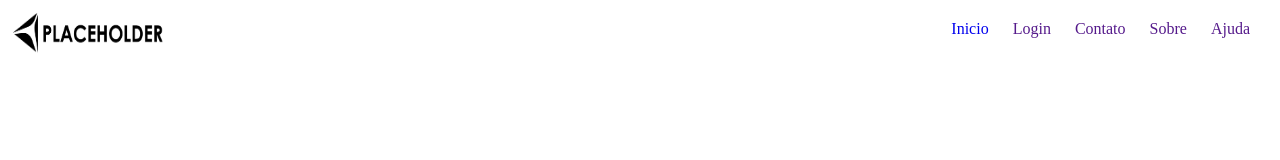
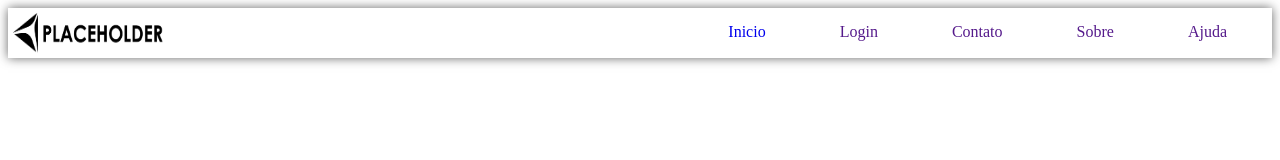
Before and after one commit to caiobruno147/Trabalho, a plain HTML site: page Cabeçalho_1.html in a window 1280 px wide. Drawn offline with Linux system fonts and the light colour scheme.

Commit message:
acho que deu certo

```diff
--- a/css/cabeçalho_1.css
+++ b/css/cabeçalho_1.css
@@ -3,6 +3,7 @@
    border: 2px;
    display: flex;
    justify-content: space-between;
+   box-shadow: 0 0 10px #666;
 }
 #img{
   width: 150px;
@@ -14,14 +15,14 @@
     display: inline-block;
     list-style-type: none;
     margin:0;
-    padding: 12px;
+    padding: 10px;
 }
 
 .nav ul li {
     padding: 5px;
     display: inline-block;
-    text-align: left;
-    padding: 0 10px;
+    padding: 5 35px;
+    text-align: right;
 }
 
 .nav ul li a{
```
